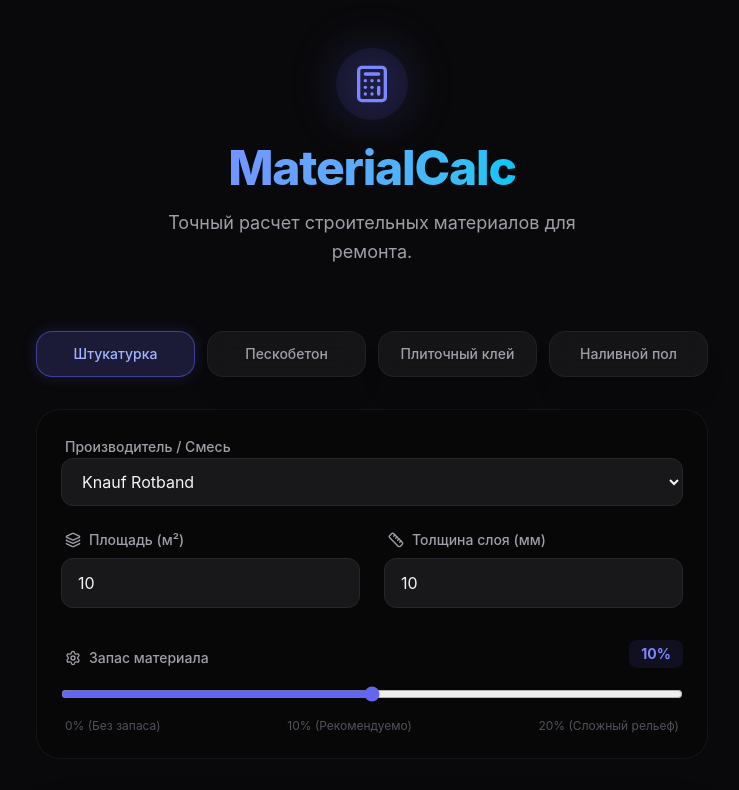
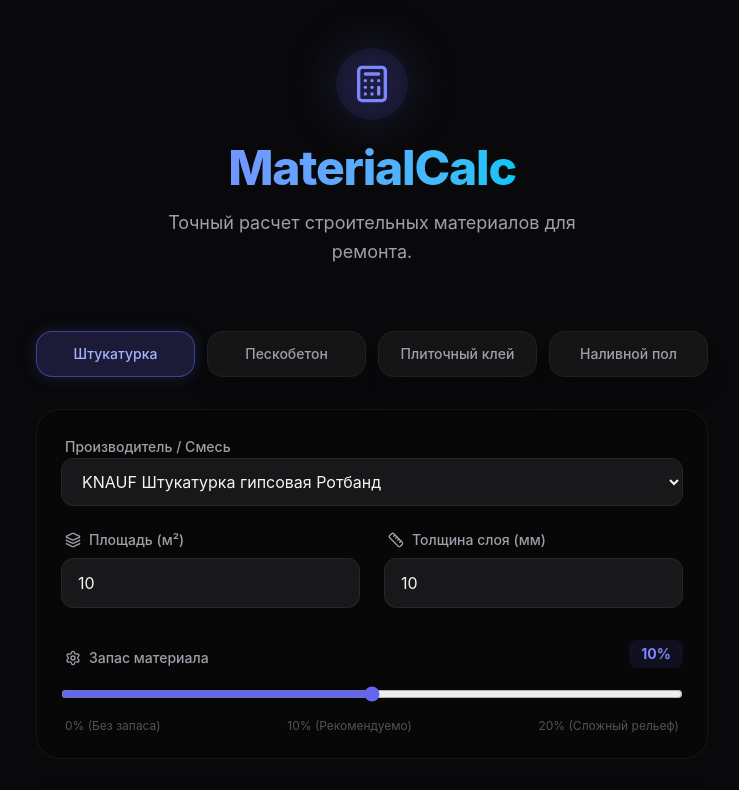
Before and after one commit to makerggmain/materialcalc1, a React (Vite) app: page / in a window 1280 px wide. Shown: the top 790 px of the page, without its empty margins (268-1007 px from the left). Built offline with nearby package versions, Linux system fonts and the light colour scheme.

Commit message:
feat: add real-world construction materials database

```diff
--- a/src/data/materials.ts
+++ b/src/data/materials.ts
@@ -20,9 +20,27 @@ export const materialData: MaterialInfo[] = [
         name: 'Штукатурка',
         iconType: 'wall',
         brands: [
-            { id: 'knauf_rotband', name: 'Knauf Rotband', consumptionPerMm: 0.85, bagWeight: 30 },
-            { id: 'volma_sloy', name: 'Волма Слой', consumptionPerMm: 0.85, bagWeight: 30 },
-            { id: 'knauf_mp75', name: 'Knauf MP75', consumptionPerMm: 1.0, bagWeight: 30 },
+            { id: 'knauf_rotband_30', name: 'KNAUF Штукатурка гипсовая Ротбанд', consumptionPerMm: 0.85, bagWeight: 30 },
+            { id: 'knauf_rotband_10', name: 'KNAUF Штукатурка гипсовая Ротбанд', consumptionPerMm: 0.85, bagWeight: 10 },
+            { id: 'knauf_rotband_5', name: 'KNAUF Штукатурка гипсовая Ротбанд', consumptionPerMm: 0.85, bagWeight: 5 },
+            { id: 'knauf_goldband_30', name: 'KNAUF Штукатурка гипсовая Гольдбанд', consumptionPerMm: 0.85, bagWeight: 30 },
+            { id: 'knauf_mp75_30', name: 'Штукатурка механизированная гипсовая Knauf МП 75', consumptionPerMm: 1.0, bagWeight: 30 },
+            { id: 'knauf_unterputz_25', name: 'KNAUF УНТЕРПУЦ штукатурка цементная', consumptionPerMm: 1.7, bagWeight: 25 },
+            { id: 'volma_sloy_30', name: 'ВОЛМА СЛОЙ Штукатурка гипсовая', consumptionPerMm: 0.85, bagWeight: 30 },
+            { id: 'volma_gips_activ_30', name: 'ВОЛМА ГИПС-АКТИВ ЭКСТРА', consumptionPerMm: 0.9, bagWeight: 30 },
+            { id: 'volma_holst_30', name: 'ВОЛМА ХОЛСТ Штукатурка гипсовая', consumptionPerMm: 0.9, bagWeight: 30 },
+            { id: 'unis_teplon_30', name: 'UNIS ТЕПЛОН штукатурка гипсовая', consumptionPerMm: 0.85, bagWeight: 30 },
+            { id: 'unis_teplon_5', name: 'UNIS ТЕПЛОН штукатурка гипсовая', consumptionPerMm: 0.85, bagWeight: 5 },
+            { id: 'unis_silin_25', name: 'UNIS СИЛИН штукатурка цементная', consumptionPerMm: 1.6, bagWeight: 25 },
+            { id: 'starateli_gips_30', name: 'СТАРАТЕЛИ Штукатурка гипсовая', consumptionPerMm: 0.9, bagWeight: 30 },
+            { id: 'starateli_gips_5', name: 'СТАРАТЕЛИ Штукатурка гипсовая', consumptionPerMm: 0.9, bagWeight: 5 },
+            { id: 'rusean_plaster_30', name: 'РУСЕАН ПЛАСТЕР Штукатурка гипсовая', consumptionPerMm: 0.9, bagWeight: 30 },
+            { id: 'rusean_cement_40', name: 'РУСЕАН штукатурка цементная М150', consumptionPerMm: 1.7, bagWeight: 40 },
+            { id: 'rusean_termoplast_30', name: 'Штукатурка гипсовая Русеан Termoplast-M белая', consumptionPerMm: 0.9, bagWeight: 30 },
+            { id: 'vetonit_tt40_25', name: 'ВЕТОНИТ ТТ40 цементная штукатурка', consumptionPerMm: 1.7, bagWeight: 25 },
+            { id: 'knauf_diamant_25', name: 'Штукатурка декоративная Knauf Диамант короед 1,5мм', consumptionPerMm: 1.5, bagWeight: 25 },
+            { id: 'ceresit_ct64_25', name: 'Штукатурка декоративная акриловая Церезит CT 64 короед', consumptionPerMm: 2.7, bagWeight: 25 },
+            { id: 'ceresit_ct174_25', name: 'Штукатурка камешковая готовая CERESIT СТ174', consumptionPerMm: 2.7, bagWeight: 25 }
         ]
     },
     {
@@ -30,8 +48,8 @@ export const materialData: MaterialInfo[] = [
         name: 'Пескобетон',
         iconType: 'floor',
         brands: [
-            { id: 'm300_general', name: 'М300 (Универсальный)', consumptionPerMm: 2.0, bagWeight: 40 },
-            { id: 'm300_rusean', name: 'Русеан М-300', consumptionPerMm: 2.0, bagWeight: 40 }
+            { id: 'peskobeton_anker_40', name: 'Пескобетон АНКЕР', consumptionPerMm: 2.0, bagWeight: 40 },
+            { id: 'peskobeton_rusean_40', name: 'Пескобетон РУСЕАН', consumptionPerMm: 2.0, bagWeight: 40 }
         ]
     },
     {
@@ -39,9 +57,23 @@ export const materialData: MaterialInfo[] = [
         name: 'Плиточный клей',
         iconType: 'tile',
         brands: [
-            { id: 'ceresit_cm11', name: 'Ceresit CM 11', consumptionPerMm: 1.5, bagWeight: 25 },
-            { id: 'ceresit_cm16', name: 'Ceresit CM 16', consumptionPerMm: 1.6, bagWeight: 25 },
-            { id: 'knauf_fliesen', name: 'Knauf Fliesen', consumptionPerMm: 1.4, bagWeight: 25 }
+            { id: 'ceresit_cm11_25', name: 'CERESIT CM-11', consumptionPerMm: 1.5, bagWeight: 25 },
+            { id: 'ceresit_cm14_25', name: 'CERESIT СМ-14', consumptionPerMm: 1.5, bagWeight: 25 },
+            { id: 'ceresit_cm16_25', name: 'CERESIT СМ-16', consumptionPerMm: 1.6, bagWeight: 25 },
+            { id: 'ceresit_cm17_25', name: 'CERESIT CM-17', consumptionPerMm: 1.6, bagWeight: 25 },
+            { id: 'knauf_flizen_25', name: 'KNAUF FLIZEN', consumptionPerMm: 1.4, bagWeight: 25 },
+            { id: 'knauf_flizen_plus_25', name: 'KNAUF FLIZEN PLUS', consumptionPerMm: 1.4, bagWeight: 25 },
+            { id: 'unis_2000_25', name: 'UNIS 2000', consumptionPerMm: 1.3, bagWeight: 25 },
+            { id: 'unis_2000_5', name: 'UNIS 2000', consumptionPerMm: 1.3, bagWeight: 5 },
+            { id: 'unis_plus_25', name: 'UNIS PLUS', consumptionPerMm: 1.3, bagWeight: 25 },
+            { id: 'unis_plus_5', name: 'UNIS PLUS', consumptionPerMm: 1.3, bagWeight: 5 },
+            { id: 'unis_xxi_25', name: 'UNIS XXI', consumptionPerMm: 1.3, bagWeight: 25 },
+            { id: 'unis_xxi_5', name: 'UNIS XXI', consumptionPerMm: 1.3, bagWeight: 5 },
+            { id: 'litokol_k17_25', name: 'Литокол К17', consumptionPerMm: 1.5, bagWeight: 25 },
+            { id: 'litokol_k55_25', name: 'Литокол К55', consumptionPerMm: 1.5, bagWeight: 25 },
+            { id: 'litokol_k77_25', name: 'Литокол К77', consumptionPerMm: 1.5, bagWeight: 25 },
+            { id: 'litokol_k80_25', name: 'Литокол К80', consumptionPerMm: 1.5, bagWeight: 25 },
+            { id: 'litokol_x11_25', name: 'Литокол Х11', consumptionPerMm: 1.5, bagWeight: 25 }
         ]
     },
     {
@@ -49,9 +81,16 @@ export const materialData: MaterialInfo[] = [
         name: 'Наливной пол',
         iconType: 'floor',
         brands: [
-            { id: 'vetonit_3000', name: 'Vetonit 3000', consumptionPerMm: 1.5, bagWeight: 20 },
-            { id: 'volma_nivelir', name: 'Волма Нивелир Экспресс', consumptionPerMm: 1.3, bagWeight: 20 },
-            { id: 'osnovit_fc44m', name: 'Основит FC44 M', consumptionPerMm: 1.6, bagWeight: 20 }
+            { id: 'vetonit_3000_20', name: 'ВЕТОНИТ 3000', consumptionPerMm: 1.5, bagWeight: 20 },
+            { id: 'vetonit_3100_20', name: 'ВЕТОНИТ 3100', consumptionPerMm: 1.5, bagWeight: 20 },
+            { id: 'vetonit_4000_20', name: 'ВЕТОНИТ 4000', consumptionPerMm: 1.5, bagWeight: 20 },
+            { id: 'vetonit_4100_20', name: 'ВЕТОНИТ 4100', consumptionPerMm: 1.5, bagWeight: 20 },
+            { id: 'vetonit_6000_25', name: 'ВЕТОНИТ 6000 цементный', consumptionPerMm: 1.8, bagWeight: 25 },
+            { id: 'volma_nivelir_20', name: 'ВОЛМА Нивелир', consumptionPerMm: 1.3, bagWeight: 20 },
+            { id: 'unis_gorizont_20', name: 'UNIS Горизонт', consumptionPerMm: 1.5, bagWeight: 20 },
+            { id: 'litokol_s50_20', name: 'Литокол S50', consumptionPerMm: 1.6, bagWeight: 20 },
+            { id: 'ceresit_cn175_20', name: 'Наливной пол ЦЕРЕЗИТ CN175', consumptionPerMm: 1.6, bagWeight: 20 },
+            { id: 'starateli_naliv_25', name: 'СТАРАТЕЛИ Гипсово-Цементный', consumptionPerMm: 1.5, bagWeight: 25 }
         ]
     }
 ];
```
